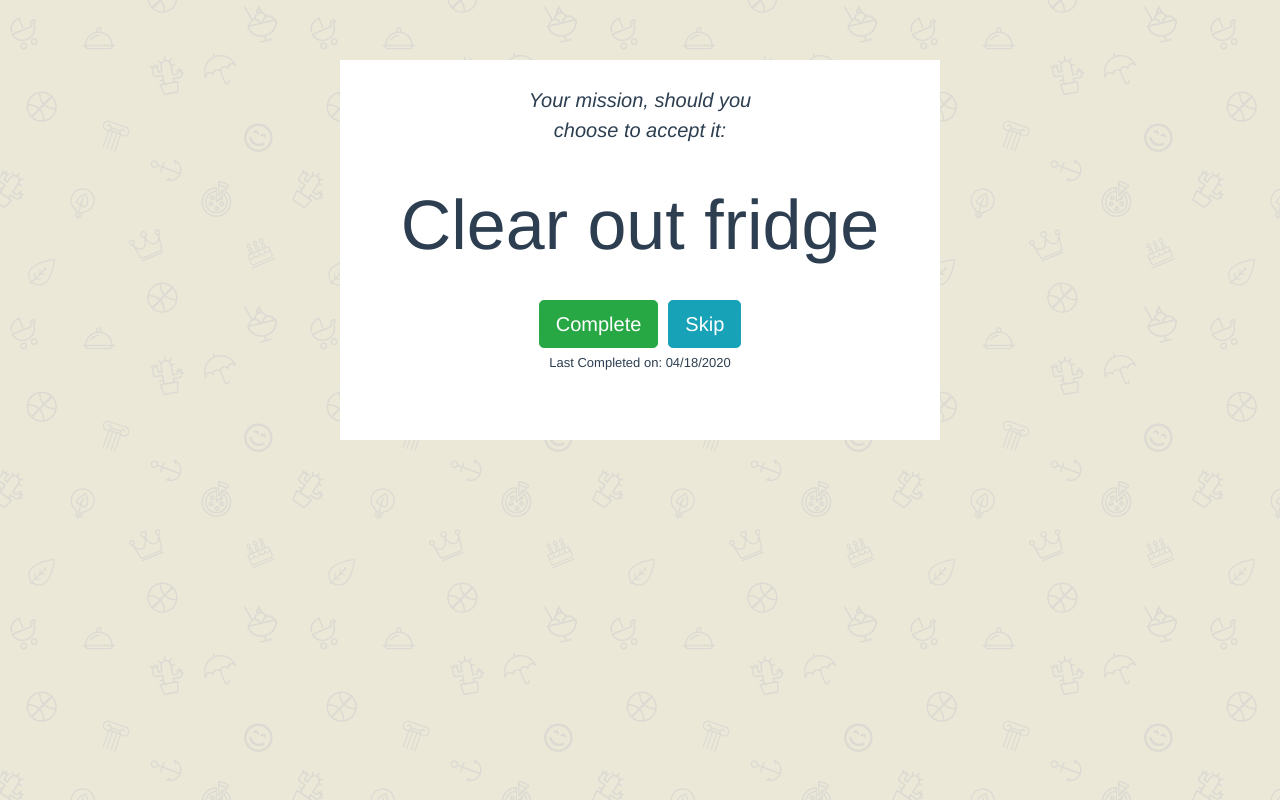
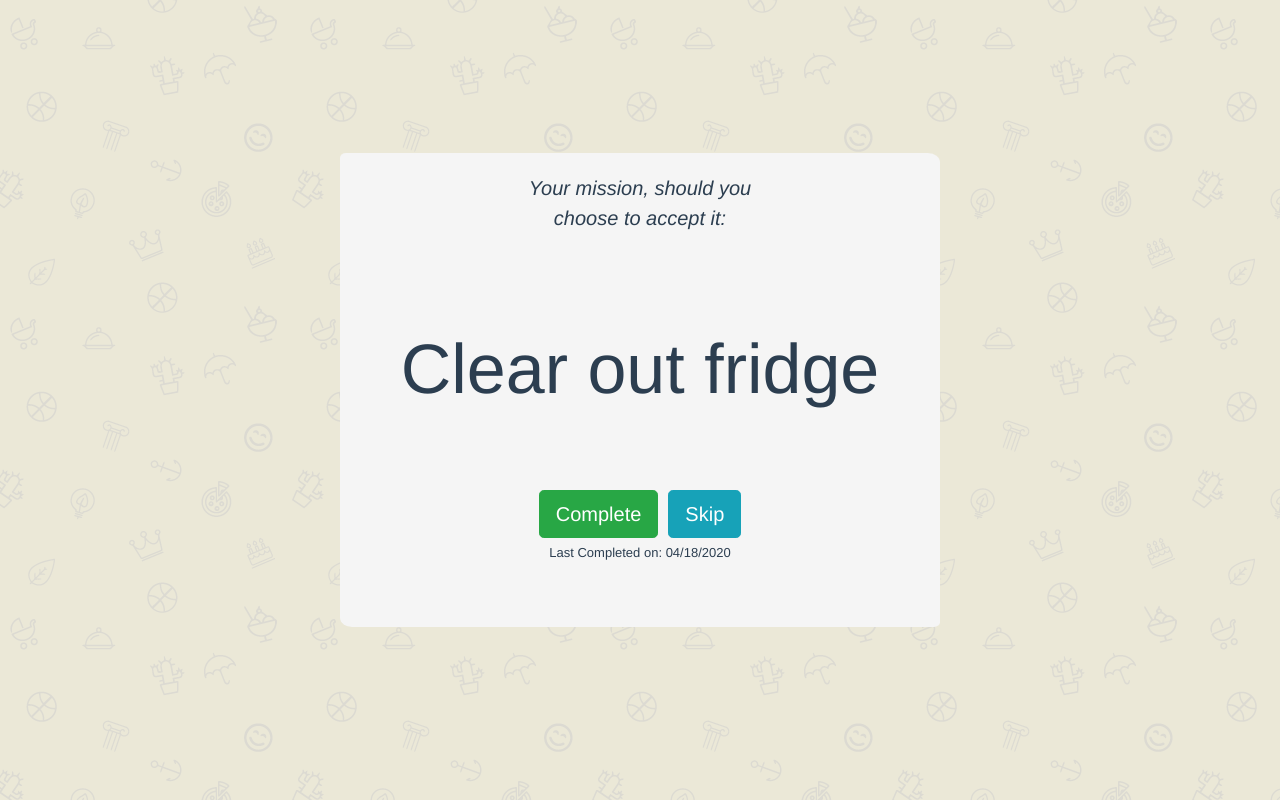
Before and after one commit to gideonrynn/lowbar, a Vue app in the folder client/: page / in a window 1280 px wide. Built offline with nearby package versions, Linux system fonts and the light colour scheme.

Commit message:
refactor to use json, update stored arrays, tune css

```diff
--- a/client/src/App.vue
+++ b/client/src/App.vue
@@ -1,16 +1,17 @@
 <template>
   <div id="app">
     <!-- <Nav /> -->
-    <Tasks v-bind:tasks="tasks" />
+    <Tasks
+      @newTasks="newTask"
+      :tasks="tasks"
+      :storedTasks="storedTasks" />
   </div>
 </template>
 
 <script>
 // import Nav from './components/layout/Nav'
 import Tasks from './components/Tasks.vue'
-import moment from 'moment'
 import axios from 'axios'
-
 
 export default {
   name: 'App',
@@ -20,40 +21,84 @@ export default {
   },
   data() {
     return {
-      tasks: []
+      tasks: [],
+      storedTasks: []
     }
   },
   created() {
+    this.newTask()
+  },
+  methods: {
     // axios.get('http://localhost:3001/api/tasks')
-    axios.get('tasks.json')
-      .then(res => {
+    // utilize this method so it can be executed from the tasks component in addition to on load
+    newTask(data) {
 
-        let randomAll = res.data;
+      let randomAll = [];
+      let today = new Date();
+      //set to 0 so today's date can act as comparison without time applied, or UTC 00:00:00
+      let todayTimeless = today.setHours(0,0,0,0);
+      console.log(todayTimeless);
+
+      if(data) {
+
+        console.log("Using stored tasks-------->", data);
+        randomAll = data;
+        this.storedTasks = data;
+
         console.log("All random tasks: ", randomAll);
 
-        // let randomTaskFromAll = [res.data[Math.floor(Math.random() * res.data.length)]];
-        // console.log(randomTaskFromAll);
-
-        let todaysDate = moment().format('MM/DD/YYYY');
-        console.log("Today: ", todaysDate);
-
         let filteredTasks = randomAll.filter(randomAll => {
-          return randomAll.lastComplete <= todaysDate || randomAll.lastComplete === ""
+          let randomFilteredDate = new Date(randomAll.lastComplete);
+          return randomFilteredDate < todayTimeless || randomAll.lastComplete === ""
           });
 
-        console.log("Tasks that have a lastComplete date earlier than today: ", filteredTasks);
+        console.log("Tasks with lastComplete earlier than today: ", filteredTasks);
 
-        let nonFilteredTasks = randomAll.filter(randomAll => {
-          return randomAll.lastComplete >= todaysDate
+        let completedTasks = randomAll.filter(randomAll => {
+            let randomFilteredDate = new Date(randomAll.lastComplete).getTime();
+            // console.log("This is the date from the json", randomFilteredDate);
+            // console.log("This is the date it's being compared to: ", todayTimeless);
+            // console.log(randomFilteredDate === todayTimeless);
+            return randomFilteredDate === todayTimeless
           });
 
-        console.log("Tasks that have a lastComplete date more recent than today: ", nonFilteredTasks);
+        console.log(completedTasks);
 
-        let randomTask = [randomAll[Math.floor(Math.random() * randomAll.length)]]
-        console.log("Selected random task: ", randomTask);
+        let randomTask = [filteredTasks[Math.floor(Math.random() * filteredTasks.length)]]
         this.tasks = randomTask;
-      })
-      .catch(err => console.log(err))
+
+      } else {
+
+        console.log("Pulling from json ------->");
+        axios.get('tasks.json')
+        .then(res => {
+
+          randomAll = res.data;
+          this.storedTasks = res.data;
+
+          console.log("All random tasks: ", randomAll);
+
+          let filteredTasks = randomAll.filter(randomAll => {
+            let randomFilteredDate = new Date(randomAll.lastComplete);
+            return randomFilteredDate < todayTimeless || randomAll.lastComplete === ""
+            });
+
+          console.log("Tasks that have a lastComplete date earlier than today: ", filteredTasks);
+
+          let completedTasks = randomAll.filter(randomAll => {
+            let randomFilteredDate = new Date(randomAll.lastComplete).getTime();
+            return randomFilteredDate == todayTimeless
+          });
+
+        console.log(completedTasks);
+
+          let randomTask = [filteredTasks[Math.floor(Math.random() * filteredTasks.length)]]
+          this.tasks = randomTask;
+        })
+        .catch(err => console.log(err))
+      } // end if else
+
+    } //end method
   }
 
 }
@@ -70,6 +115,10 @@ export default {
 
 }
 body {
-  background-image: url('assets/giftly.png')
+  background-image: url('assets/giftly.png');
+  display: flex;
+  align-items: center;
+  justify-content: center;
+  height: 90vh;
 }
 </style>
--- a/client/src/components/TaskSelected.vue
+++ b/client/src/components/TaskSelected.vue
@@ -19,17 +19,16 @@ export default {
     methods: {
         completeTask(id) {
 
-
             console.log("this was clicked on " + moment().format('MM/DD/YYYY'));
             console.log(id);
 
             //update completed date on page
-            this.task.lastComplete = moment().format('MM/DD/YYYY')
+            this.task.lastComplete = moment().format('MM/DD/YYYY');
 
             // update completed date
             const todaysDate = {
                 lastComplete: moment().format('MM/DD/YYYY')
-            }
+            };
 
             // axios.put("http://localhost:3001/api/tasks/" + id, todaysDate)
             axios.put("tasks.json" + id, todaysDate)
@@ -52,10 +51,15 @@ export default {
 <style scoped>
 
 .last-completed {
-    font-size: small
+    font-size: small;
 }
 
 .task-name {
+    display: flex;
+    align-items: center;
+    justify-content: center;
+    width: 600px;
+    height: 200px;
     font-size: 70px;
     line-height: 72px;
     padding: 18px;
--- a/client/src/components/Tasks.vue
+++ b/client/src/components/Tasks.vue
@@ -1,38 +1,82 @@
 <template>
 
-    <div class="task-section" :style="taskStyle" id="body">
+    <div class="task-section" id="body">
         <p class="mission"> <em>Your mission, should you <br>choose to accept it:</em></p>
 
         <div v-bind:key="task.id" v-for="task in tasks">
-            <!-- embed the selected task here -->
-            <TaskSelected v-bind:task="task"/>
-            <br><br>
+            <div v-bind:task="task" class="task-selected">
+                <p class="task-name">{{task.taskName}}</p>
+                <b-button size="lg" style="margin: 5px" variant="success" v-on:click="completeTask(task.id)">Complete</b-button>
+                <b-button size="lg" style="margin: 5px" variant="info" v-on:click="skipTask()">Skip</b-button><br>
+                <p class="last-completed">Last Completed on: {{task.lastComplete}}</p>
+                <br><br>
+            </div>
         </div>
-
     </div>
 
 </template>
 
 <script>
-
-import TaskSelected from './TaskSelected.vue'
+// import axios from 'axios';
 export default {
     name: "Task",
-    components: {
-        TaskSelected
-    },
-    data () {
-        return {
-            taskStyle: {
-                backgroundColor: "#FFFFFF",
-                width: "600px",
-                height: "380px",
-                margin: "auto",
-                padding: "25px"
+    props: {
+        tasks: {
+            type: Array
+        },
+        storedTasks: {
+            type: Array
+        }
+    }
+    ,
+    methods: {
+        completeTask(id) {
+            let today = new Date();
+            let storedDate = today.toLocaleDateString();
+
+            console.log("this was clicked on " + storedDate);
+            console.log(id);
+
+            console.log("Current value of tasks's last complete: ", this.tasks[0].lastComplete);
+
+            let storedTasks = this.storedTasks;
+            console.log("Stored tasks: ", storedTasks);
+
+            //update completed date on page
+            this.tasks[0].lastComplete = storedDate;
+            console.log("Updated lastComplete date: ", this.tasks[0].lastComplete);
+
+            // update completed date
+            // const todaysDate = {
+            //     lastComplete: storedDate
+            // };
+            // console.log(todaysDate);
+
+            let newArr = storedTasks.map(obj => {
+            if (obj.id === 1) {
+                return {...obj, lastComplete: storedDate};
             }
+            return obj;
+            });
+
+            console.log(newArr);
+            this.$emit('newTasks', newArr);
+
+            // axios.put("http://localhost:3001/api/tasks/" + id, todaysDate)
+            // axios.put('tasks.json'+ "/0", todaysDate)
+            //     .then(res => {
+            //         console.log(res)
+            //         this.$emit('newTasks');
+            //         })
+            //     .catch(err => console.log(err))
+
+            // show new task
+        },
+        skipTask() {
+            console.log("skip to another task");
+            this.$emit('newTasks', this.storedTasks);
         }
-    },
-    props: ["tasks"]
+    }
 }
 </script>
 
@@ -40,7 +84,27 @@ export default {
 
 .mission {
     font-size: 20px;
-    padding-bottom: 10px
+    padding: 20px;
+}
+
+.task-section {
+    border-radius: 1% 2% / 1% 2%;
+    background-color: whitesmoke;
+    width: "600px";
+}
+.last-completed {
+    font-size: small;
+}
+
+.task-name {
+    display: flex;
+    align-items: center;
+    justify-content: center;
+    width: 600px;
+    height: 200px;
+    font-size: 70px;
+    line-height: 72px;
+    padding: 18px;
 }
 
 </style>
```
Also changed, not shown: client/public/tasks.json (+31 -31 lines), client/src/components/HelloWorld.vue (deleted, +0 -35 lines).
